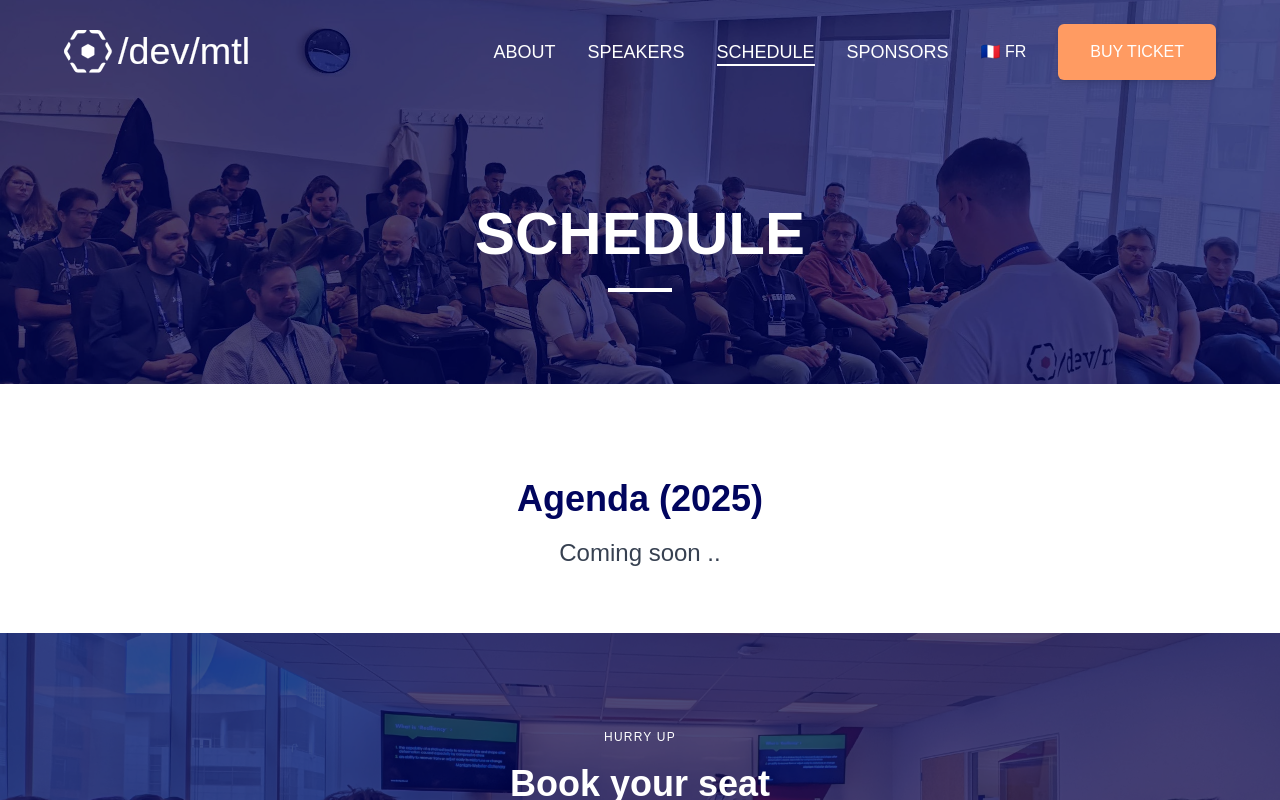
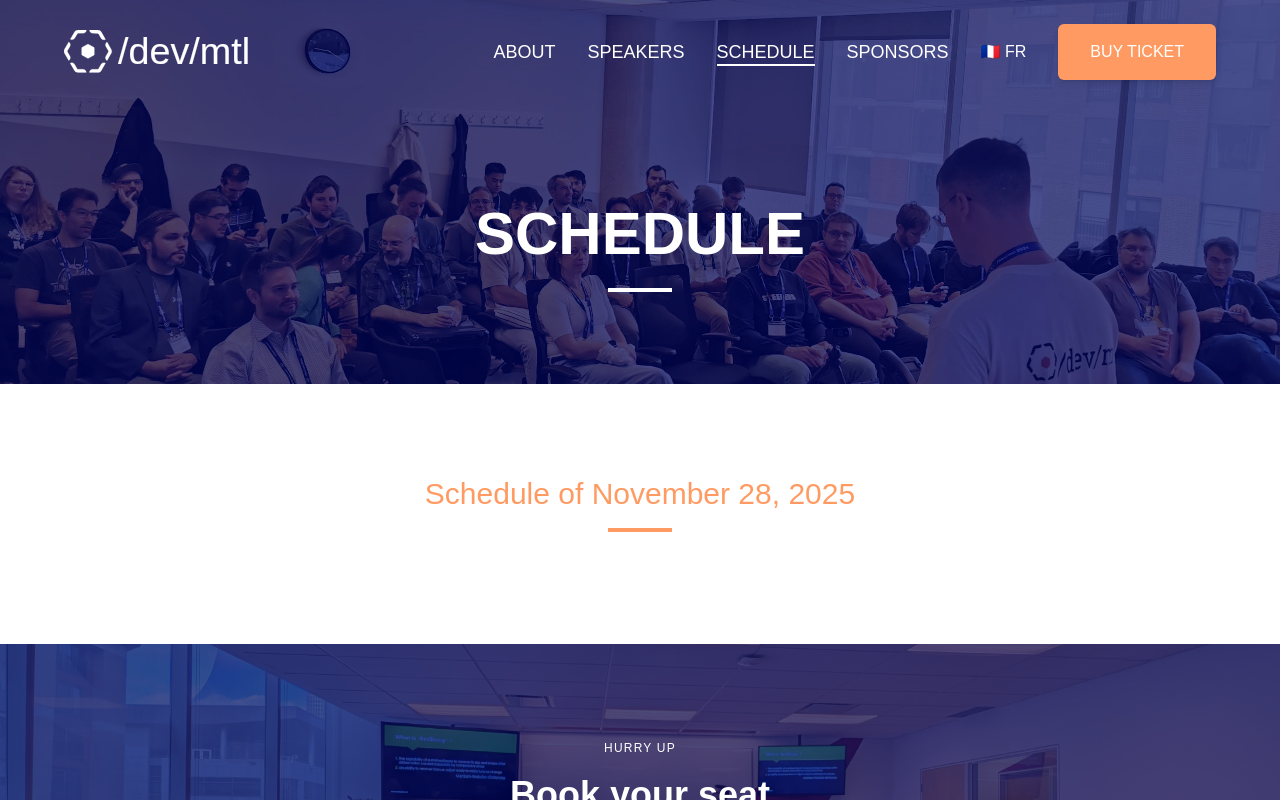
Before and after one commit to devmtl2024-org/devmtl2024-org.github.io, a React (Vite) app: page /schedule in a window 1280 px wide. Shown: the top 800 px of the page. Built offline with nearby package versions, Linux system fonts and the light colour scheme.

Commit message:
wip Schedule

```diff
--- a/src/pages/SchedulePage.tsx
+++ b/src/pages/SchedulePage.tsx
@@ -1,50 +1,57 @@
 import { useTranslation } from "@/hooks/useTranslation";
+import { useEffect, useState,  } from "react";
+import { loadData } from "@/utils/loadData.ts";
+import { Speaker } from "@/type/speakers.ts";
+import { ScheduleSession } from "@/type/schedule.ts";
+import { groupSpeakersByTime } from "@/utils/groupSpeakers.ts";
+import TalkRow from "@/components/Talks/TalkRow.tsx";
+import React from "react";
+
+// export default function SchedulePage() {
+//   const { t } = useTranslation();
+//
+//   return (
+//     <div className="container mx-auto px-4 py-16 text-center">
+//       <h3 className="text-4xl font-semibold text-primary leading-tight mb-4">
+//         {t({ fr: "Agenda (2025)", en: "Agenda (2025)" })}
+//       </h3>
+//       <p className="text-gray-700 text-2xl">
+//         {t({ fr: "Bientôt disponible ..", en: "Coming soon .." })}
+//       </p>
+//     </div>
+//   );
+// }
 
 export default function SchedulePage() {
   const { t } = useTranslation();
+  const [schedule, setSchedule] = useState<ScheduleSession[]>([]);
+
+  useEffect(() => {
+    loadData<Speaker>("speakers").then((speakers) => {
+      const groupedByTime = groupSpeakersByTime(speakers);
+      setSchedule(groupedByTime);
+    });
+  }, []);
 
   return (
-    <div className="container mx-auto px-4 py-16 text-center">
-      <h3 className="text-4xl font-semibold text-primary leading-tight mb-4">
-        {t({ fr: "Agenda (2025)", en: "Agenda (2025)" })}
-      </h3>
-      <p className="text-gray-700 text-2xl">
-        {t({ fr: "Bientôt disponible ..", en: "Coming soon .." })}
-      </p>
-    </div>
-  );
-}
+    <div className="container mx-auto px-4 py-16">
+      <h2 className="text-3xl font-medium mb-4 text-secondary text-center">
+        {t({
+          fr: "Programme du 28 Novembre 2025",
+          en: "Schedule of November 28, 2025",
+        })}
+      </h2>
+      <div className="w-16 h-1 bg-secondary mx-auto mb-12"></div>
 
-// export default function SchedulePage() {
-//   const { t } = useTranslation();
-//   const [schedule, setSchedule] = useState<ScheduleSession[]>([]);
-
-//   useEffect(() => {
-//     loadData<Speaker>("speakers").then((speakers) => {
-//       const groupedByTime = groupSpeakersByTime(speakers);
-//       setSchedule(groupedByTime);
-//     });
-//   }, []);
-
-//   return (
-//     <div className="container mx-auto px-4 py-16">
-//       <h2 className="text-3xl font-medium mb-4 text-secondary text-center">
-//         {t({
-//           fr: "Programme du 27 Novembre 2024",
-//           en: "Schedule of November 27, 2024",
-//         })}
-//       </h2>
-//       <div className="w-16 h-1 bg-secondary mx-auto mb-12"></div>
-
-//       {schedule.map((session, index) => (
-//         <React.Fragment key={index}>
-//           <TalkRow
-//             time={session.time}
-//             speakers={session.tracks}
-//             index={index}
-//           />
-//         </React.Fragment>
-//       ))}
-//     </div>
-//   );
-// }
+       {schedule.map((session, index) => (
+         <React.Fragment key={index}>
+           <TalkRow
+             time={session.time}
+             speakers={session.tracks}
+             index={index}
+           />
+         </React.Fragment>
+       ))}
+     </div>
+   );
+ }
```
